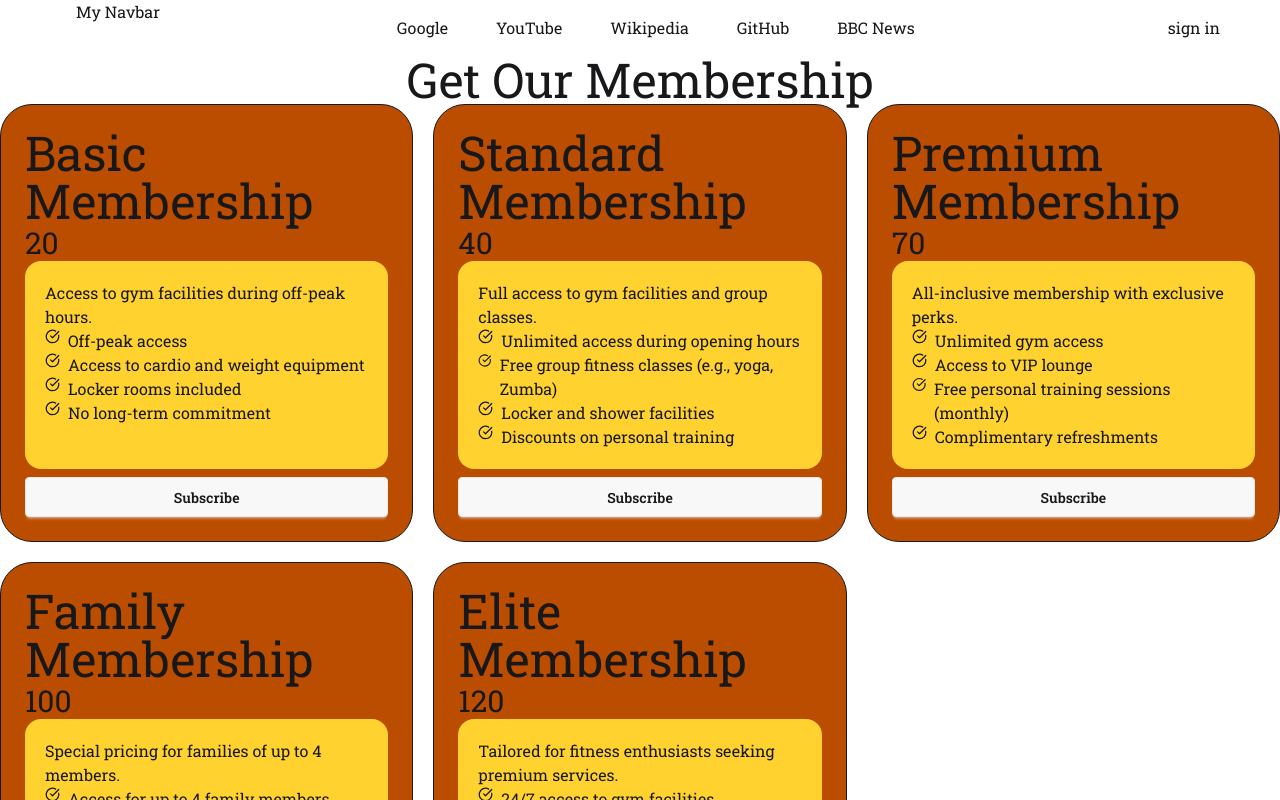
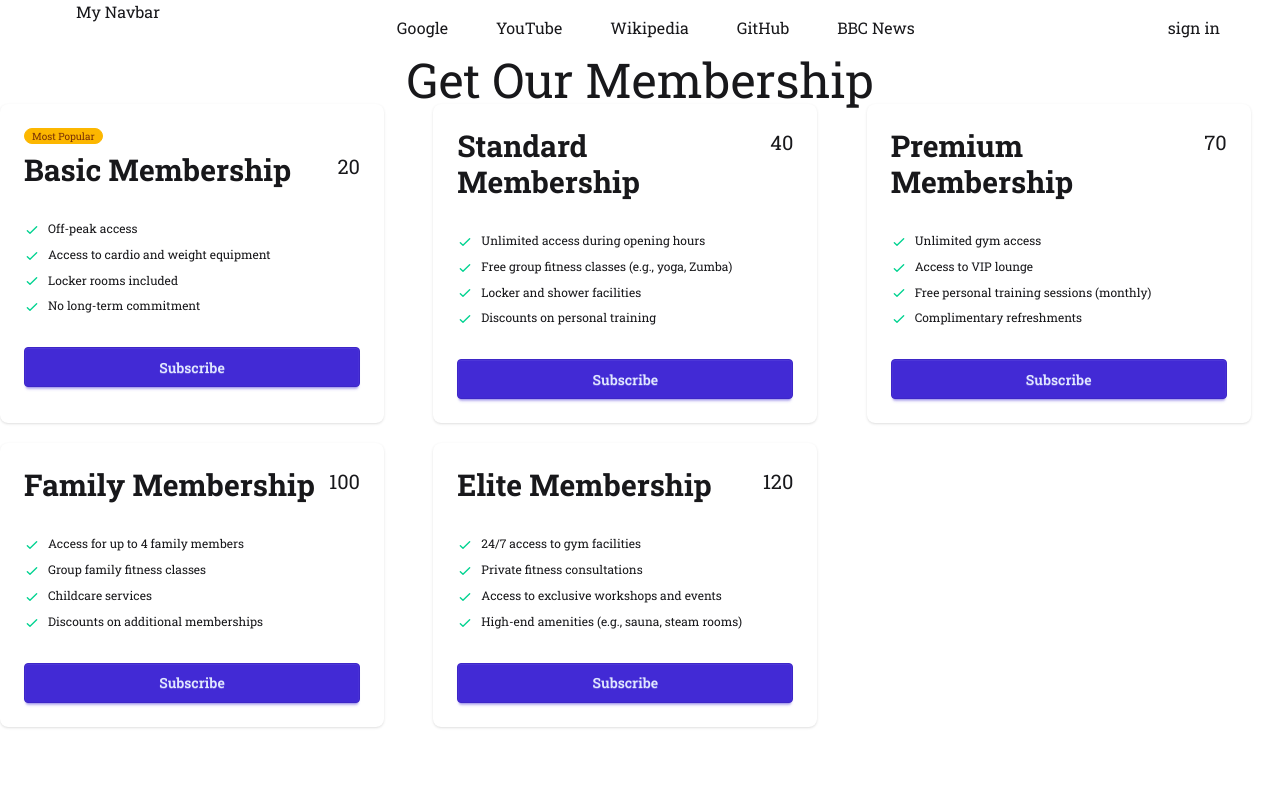
Before and after one commit to rayhanbri/module-44, a React (Vite) app: page / in a window 1280 px wide. Shown: the top 800 px of the page. Built offline with nearby package versions, Linux system fonts and the light colour scheme.

Commit message:
daisy ui card added and mofied

```diff
--- a/public/pricing.json
+++ b/public/pricing.json
@@ -3,6 +3,7 @@
     "id": 1,
     "name": "Basic Membership",
     "price": 20.00,
+    "popular":true,
     "description": "Access to gym facilities during off-peak hours.",
     "features": [
       "Off-peak access",
--- /dev/null
+++ b/src/components/DaisyPricing/DaisyPricing.jsx
@@ -0,0 +1,33 @@
+import React from 'react';
+
+const DaisyPricing = ({pricing}) => {
+  console.log(pricing)
+  const {name,price,features,popular}=pricing;
+  return (
+    <div className="card w-96 bg-base-100 shadow-sm">
+  <div className="card-body">
+   {
+     popular && <span className="badge badge-xs badge-warning">Most Popular</span>
+    }
+    <div className="flex justify-between">
+      <h2 className="text-3xl font-bold">{name}</h2>
+      <span className="text-xl">{price}</span>
+    </div>
+    <ul className="mt-6 flex flex-col gap-2 text-xs">
+      {
+        features.map((feature ,index)=> <li key={index}>
+          <svg xmlns="http://www.w3.org/2000/svg" className="size-4 me-2 inline-block text-success" fill="none" viewBox="0 0 24 24" stroke="currentColor"><path strokeLinecap="round" strokeLinejoin="round" strokeWidth="2" d="M5 13l4 4L19 7" /></svg>
+          <span>{feature}</span>
+        </li>)
+      }
+
+    </ul>
+    <div className="mt-6">
+      <button className="btn btn-primary btn-block">Subscribe</button>
+    </div>
+  </div>
+</div>
+  );
+};
+
+export default DaisyPricing;
--- a/src/components/PricingCard/PricingCard.jsx
+++ b/src/components/PricingCard/PricingCard.jsx
@@ -2,7 +2,7 @@
 import PricingFeature from '../PricingOptions/PricingFeature';
 
 const PricingCard = ({pricing}) => {
-  console.log(pricing)
+  // console.log(pricing)
   const {name,price,description,features}=pricing;
   return (
     <div className='flex flex-col  border bg-amber-700 p-6 rounded-4xl shadow-amber-300 '>
--- a/src/components/PricingOptions/PricingOption.jsx
+++ b/src/components/PricingOptions/PricingOption.jsx
@@ -1,5 +1,6 @@
 import React, { use } from 'react';
 import PricingCard from '../PricingCard/PricingCard';
+import DaisyPricing from '../DaisyPricing/DaisyPricing';
 
 const PricingOption = ({pricingPromise}) => {
 
@@ -11,10 +12,16 @@
     <div>
       <h2 className='text-5xl text-center'>Get Our Membership</h2>
       <div className='grid  md:grid-cols-2 lg:grid-cols-3 gap-5 '>
-        {
+        {/* {
           pricingData.map(pricing => <PricingCard
             key={pricing.id}
             pricing={pricing}></PricingCard>)
+        } */}
+        {
+          pricingData.map(pricing =><DaisyPricing
+            pricing={pricing}
+            key={pricing.id}
+          ></DaisyPricing>)
         }
       </div>
     </div>
```
